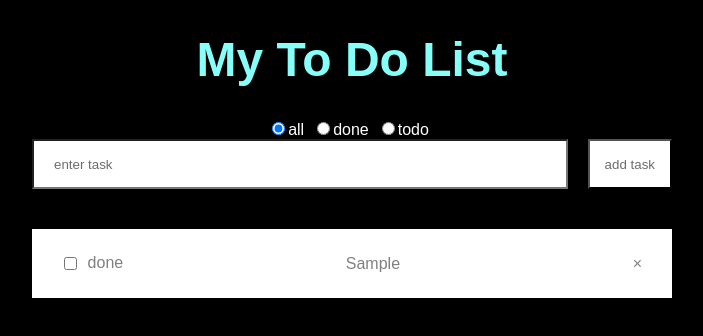
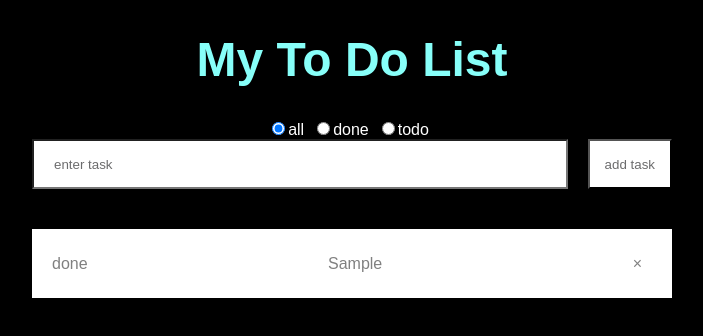
Before and after one commit to gmahima/ReactToDoList, a React (Create React App) app: page / in a window 1280 px wide. Both pictures are taken after typing "Sample" into the empty fields and a click on the input "add task". Shown: the top 336 px of the page, without its empty margins (288-991 px from the left). Built offline with nearby package versions, Linux system fonts and the light colour scheme.

Commit message:
hide check input toggle linethrough

```diff
--- a/src/components/Task.js
+++ b/src/components/Task.js
@@ -9,6 +9,8 @@ const TaskName = styled.span`
   align-content: center;
   color: grey;
   font-size: 1em;
+  text-decoration: ${({checked}) =>  (checked? 'line-through': 'none')};
+  text-decoration: ;
 `;
 
 const CloseButton = styled.button`
@@ -47,7 +49,7 @@ justify-content: space-around;
 padding: 20px;
 color: grey;
 cursor: pointer;
-grid-template-columns: 1fr 1fr;
+grid-template-columns: 1fr;
 &:hover {
   border: 6px solid black;
 }
@@ -55,6 +57,7 @@ grid-template-columns: 1fr 1fr;
 const CheckInput = styled.input`
 color: grey;
 background: none;
+display: none;
 
 `
 export default function Task({ id }) {
@@ -101,7 +104,7 @@ export default function Task({ id }) {
           />
           done
         </CheckLabel>
-        <TaskName>{task.name}</TaskName>
+        <TaskName checked={task.checked}>{task.name}</TaskName>
         {console.log(task.name)}
         <CloseButton
           onClick={() => {
```
